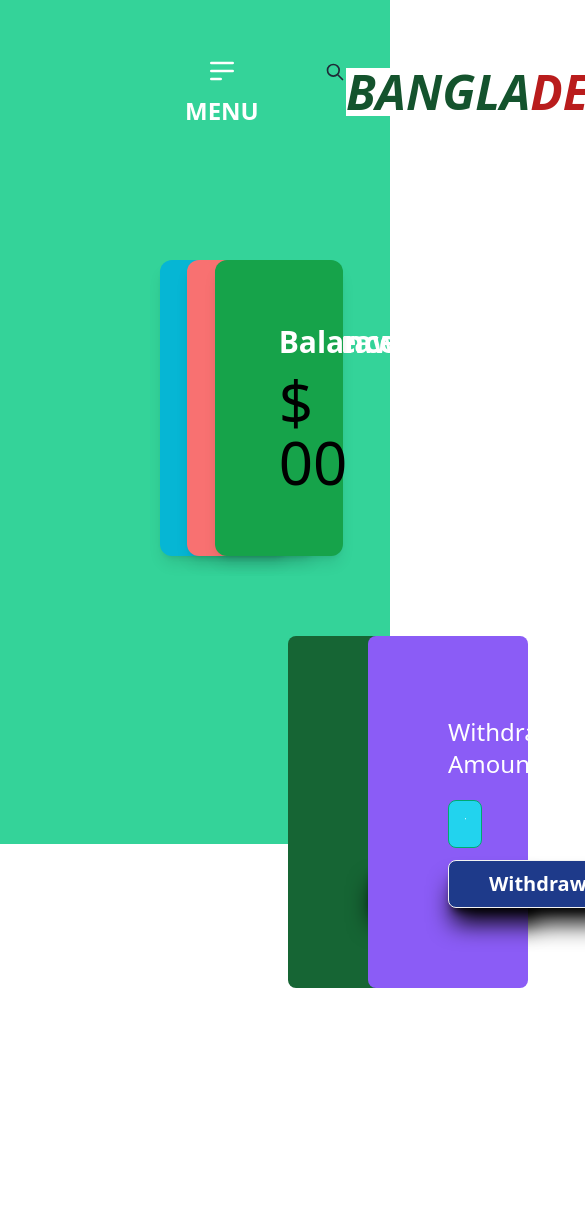
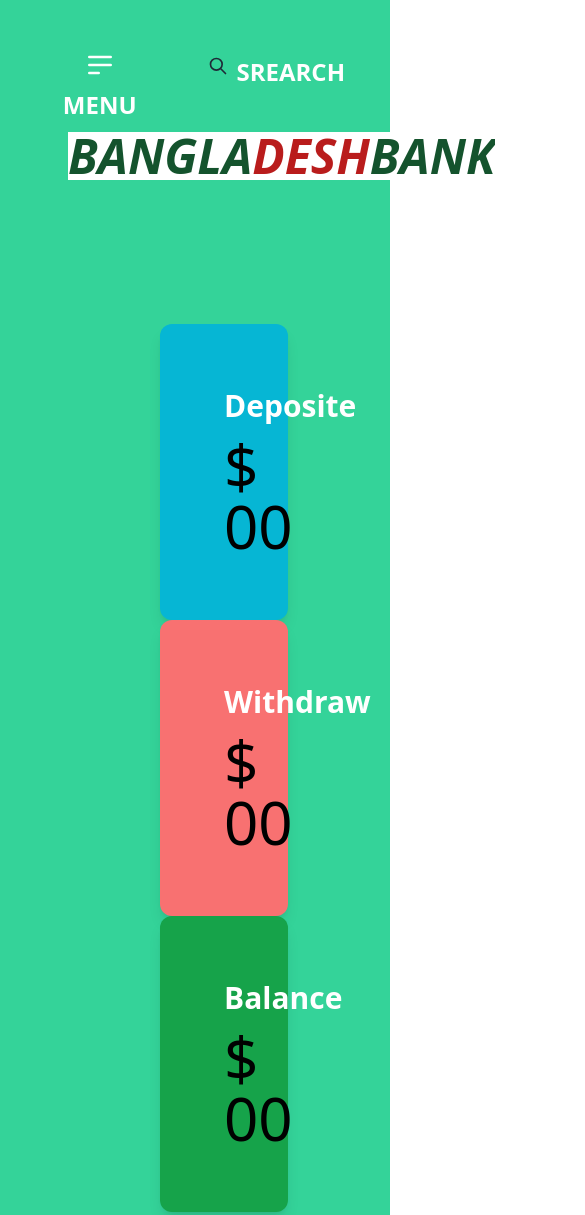
Before and after one commit to LABiB-1/simple-bank-web, a website: page wallet.html in a window 390 px wide. Shown: the top 1215 px of the page, 585 px wide, since content can reach past the window. Before the commit the page ends 988 px from the top, so only its background shows below. Drawn offline with nearby package versions, Linux system fonts and the light colour scheme.

Commit message:
simple bank website complete

```diff
--- a/wallet.html
+++ b/wallet.html
@@ -10,13 +10,13 @@
     <script src="https://cdn.tailwindcss.com"></script>
 </head>
 
-<body class="bg-emerald-400 w-screen h-screen">
-    <header class=" pl-20 mx-20 ">
-        <nav class="pt-10 flex flex-auto">
+<body class="bg-emerald-400 w-screen">
+    <header class=" lg:pl-20 pl-3 lg:mx-20 mx-5">
+        <nav class="pt-10 lg:flex flex-auto">
             <div class="navbar flex gap-8">
                 <div>
                     <div class="dropdown">
-                        <div tabindex="0" role="button" class="btn btn-ghost btn-Rectangle flex hover:bg-emerald-600">
+                        <div tabindex="0" role="button" class="btn btn-ghost btn-Rectangle sm:flex hover:bg-emerald-600">
                             <div><svg xmlns="http://www.w3.org/2000/svg" class="h-8 w-8 text-white" fill="none"
                                     viewBox="0 0 24 24" stroke="currentColor">
                                     <path stroke-linecap="round" stroke-linejoin="round" stroke-width="2"
@@ -55,7 +55,7 @@
     </header>
     <main class="mt-36 mx-40">
         <section>
-            <div class="grid grid-cols-3 gap-3">
+            <div class="xl:grid grid-cols-3 gap-3">
                 <div class="bg-cyan-500 w-9/12 mx-auto p-16 rounded-xl shadow-lg">
                     <h2 class="text-3xl text-white font-semibold mb-3">Deposite</h2>
                     <h1 class="text-6xl text-black font-medium">$ <span id="deposite-current">00</span></h1>
@@ -71,9 +71,9 @@
 
             </div>
         </section>
-        <section class="mt-20 mx-32">
-            <div class="grid grid-cols-2 gap-20">
-                <div class="bg-green-800 rounded-lg p-20">
+        <section class="mt-20 xl:mx-28 lg:mx-6 mx-3">
+            <div class="xl:grid xl:grid-cols-2 xl:gap-20">
+                <div class="bg-green-800 rounded-lg lg:p-20 p-8 mb-5">
                     <h2 class="text-white text-2xl font-medium pb-5">Deposite Amount</h2>
                     <div>
                         <input type="number" placeholder="Your Amount"
@@ -83,7 +83,7 @@
                     </div>
 
                 </div>
-                <div class="bg-violet-500 rounded-lg p-20">
+                <div class="bg-violet-500 rounded-lg lg:p-20 p-8 mb-5">
                     <h2 class="text-white text-2xl font-medium pb-5">Withdraw Amount</h2>
                     <div class=" ">
                         <input type="number" placeholder="Your Amount"
@@ -96,6 +96,7 @@
             </div>
         </section>
     </main>
+    <footer class="bg-emerald-500 h-10 pt-1 mt-32 text-white text-center text-base font-medium">All Rights Reserved</footer>
     <script src="javascript/wallet.js"></script>
 
 </body>
```
Also changed, not shown: index.html (+3 -3 lines), images/image2.jpg (deleted), images/image3.jpg (deleted).
